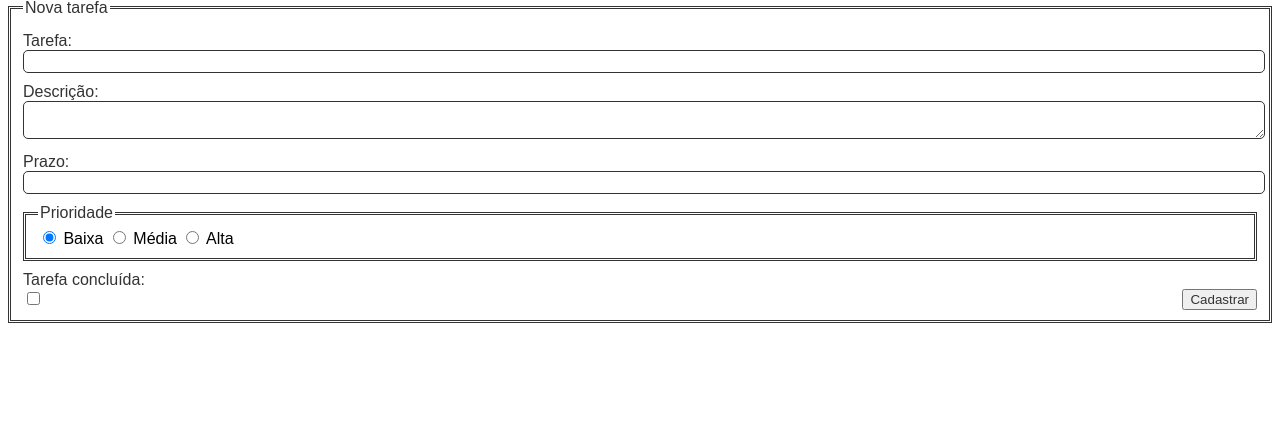
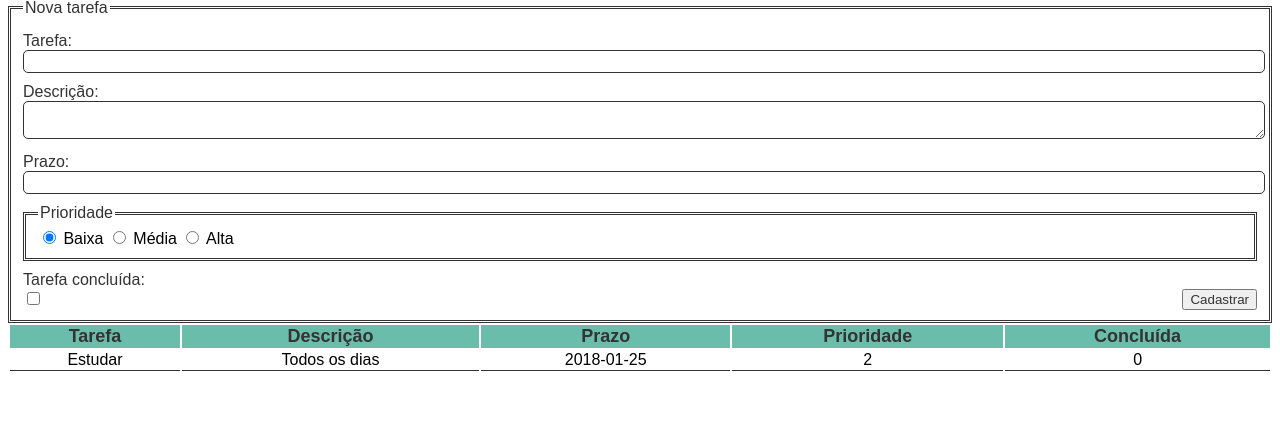
Before and after one commit to ValeriaNiceria/PHP_PDO, a PHP site: page / in a window 1280 px wide. Shown: the part 81-506 px from the top of the page. Run offline with PHP 8.4, Linux system fonts and the light colour scheme; data comes from the database, SQL or seed files in the repository.

Commit message:
Criada a tabela de tarefas

```diff
--- a/Projeto Gerenciador de tarefas - PDO/conexao.php
+++ b/Projeto Gerenciador de tarefas - PDO/conexao.php
@@ -4,17 +4,3 @@ include ('config.php');
 
 //Conecta com o MySQL usando o PDO
 $conn = new PDO('mysql:dbname=' . BD_BANCO . ';host=' . BD_SERVIDOR, BD_USUARIO, BD_SENHA);
-
-//Selecionando os registros
-$stmt = $conn->prepare("SELECT * FROM tarefas ORDER BY tarefa_id");
-
-$stmt->execute();
-
-$results = $stmt->fetchAll(PDO::FETCH_ASSOC);
-
-//Listando os registros localizados
-foreach($results as $result) :
-    foreach($result as $key => $value) :
-        echo '<strong>' . $key . '</strong>' . ': ' . $value . '<br/>';
-    endforeach;
-endforeach;
--- a/Projeto Gerenciador de tarefas - PDO/css/style.css
+++ b/Projeto Gerenciador de tarefas - PDO/css/style.css
@@ -30,3 +30,18 @@ textarea {
 input[type=submit] {
     float: right;
 }
+
+table {
+    width: 100%;
+}
+
+table th {
+    font-size: 18px;
+    background-color: #6bbdab;
+}
+
+table td {
+    border-bottom: 1px solid #333;
+    color: #000;
+    text-align: center;
+}
--- a/Projeto Gerenciador de tarefas - PDO/index.php
+++ b/Projeto Gerenciador de tarefas - PDO/index.php
@@ -14,7 +14,6 @@
 
         <?php include('formulario.php'); ?>
 
+        <?php include('tabela.php'); ?>
+
     </div>
-
-</body>
-</html>
--- /dev/null
+++ b/Projeto Gerenciador de tarefas - PDO/tabela.php
@@ -0,0 +1,34 @@
+<?php
+
+include("conexao.php");
+
+//SQL para selecionar os registros
+$sql = "SELECT * FROM tarefas";
+
+//Seleciona os registros
+$stmt = $conn->prepare($sql);
+$stmt->execute();
+
+?>
+
+<table>
+
+    <tr>
+        <th>Tarefa</th>
+        <th>Descrição</th>
+        <th>Prazo</th>
+        <th>Prioridade</th>
+        <th>Concluída</th>
+    </tr>
+
+    <?php while ($tarefa = $stmt->fetch(PDO::FETCH_ASSOC)) : ?>
+    <tr>
+        <td><?php echo $tarefa['tarefa_nome']; ?></td>
+        <td><?php echo $tarefa['tarefa_descricao']; ?></td>
+        <td><?php echo $tarefa['tarefa_prazo']; ?></td>
+        <td><?php echo $tarefa['tarefa_prioridade']; ?></td>
+        <td><?php echo $tarefa['tarefa_concluida']; ?></td>
+    </tr>
+    <?php endwhile; ?>
+
+</table>
```
